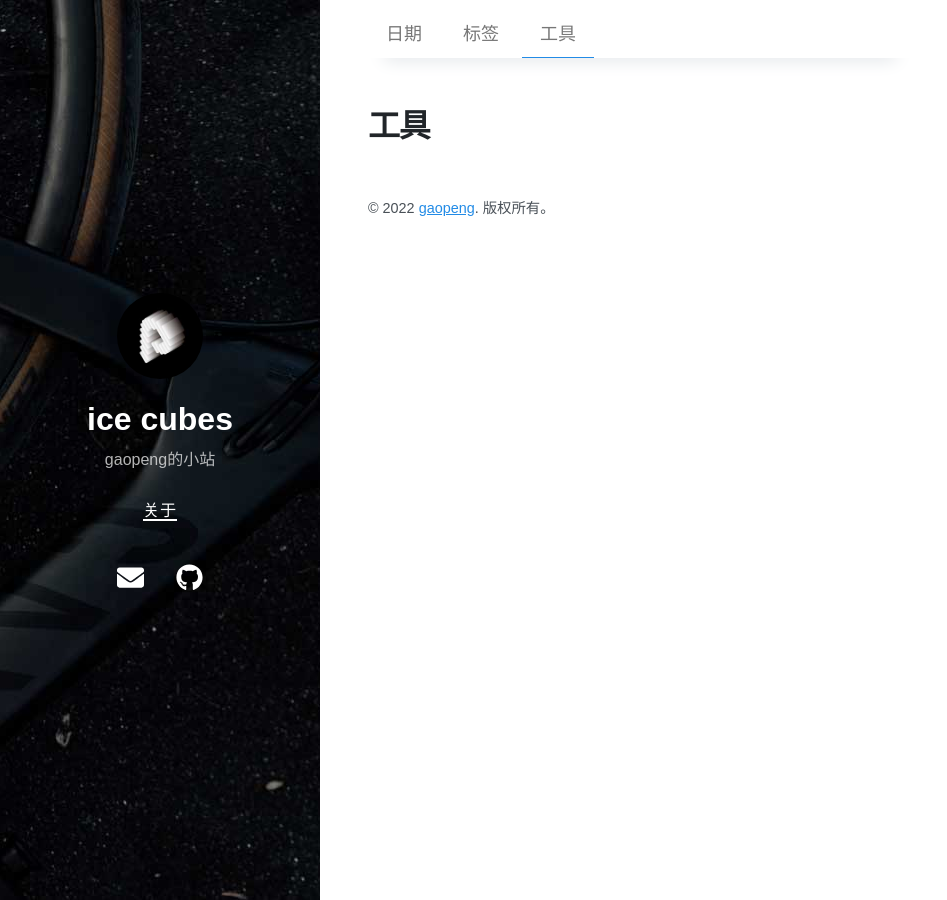
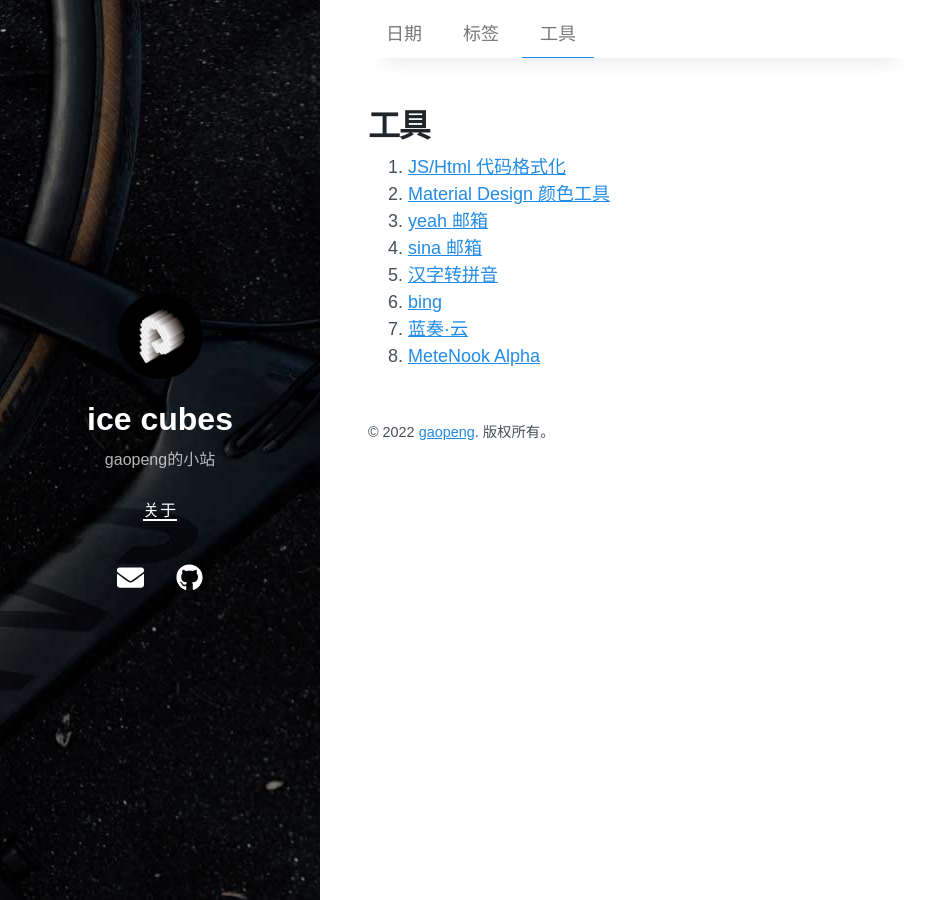
Before and after one commit to gaopengk/gaopengk.github.io, a Jekyll site: the page built from tools.md, in a window 1280 px wide. Shown: the whole page, without its empty margins (0-947 px from the left). Built offline with Jekyll 4.4.1, drawn with Linux system fonts in a browser that asks for light colours; nearby versions of some CDN libraries.

Commit message:
Update archive-tools.html

```diff
--- a/_layouts/archive-tools.html
+++ b/_layouts/archive-tools.html
@@ -5,3 +5,13 @@
 {% include home-header.html %}
 
 <h1>{{ page.title }}</h1>
+<ol class="list-unstyled">
+  <li><a href="http://tool.chinaz.com/Tools/jsformat.aspx" target="_blank">JS/Html 代码格式化</a></li>
+  <li><a href="https://material.io/resources/color/" target="_blank">Material Design 颜色工具</a></li>
+  <li><a href="https://mail.yeah.net/" target="_blank">yeah 邮箱</a></li>
+  <li><a href="https://mail.sina.com/" target="_blank">sina 邮箱</a></li>
+  <li><a href="https://hanzizhuanpinyin.wncx.cn/" target="_blank">汉字转拼音</a></li>
+  <li><a href="https://go.microsoft.com/fwlink/?LinkId=625115" target="_blank">bing</a></li>
+  <li><a href="https://www.lanzou.com/" target="_blank">蓝奏·云</a></li>
+  <li><a href="https://wuffs.org/acnh/weather/" target="_blank">MeteNook Alpha</a></li>
+</ol>
```
